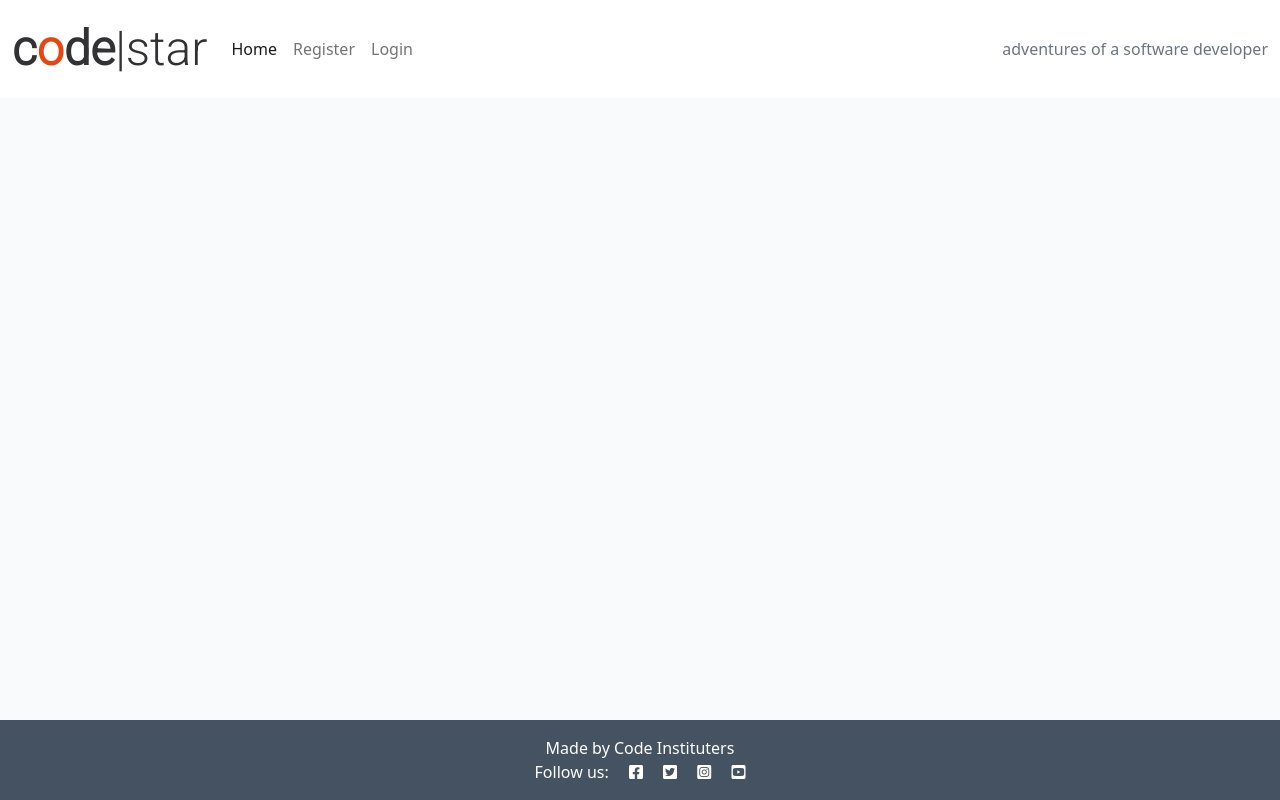
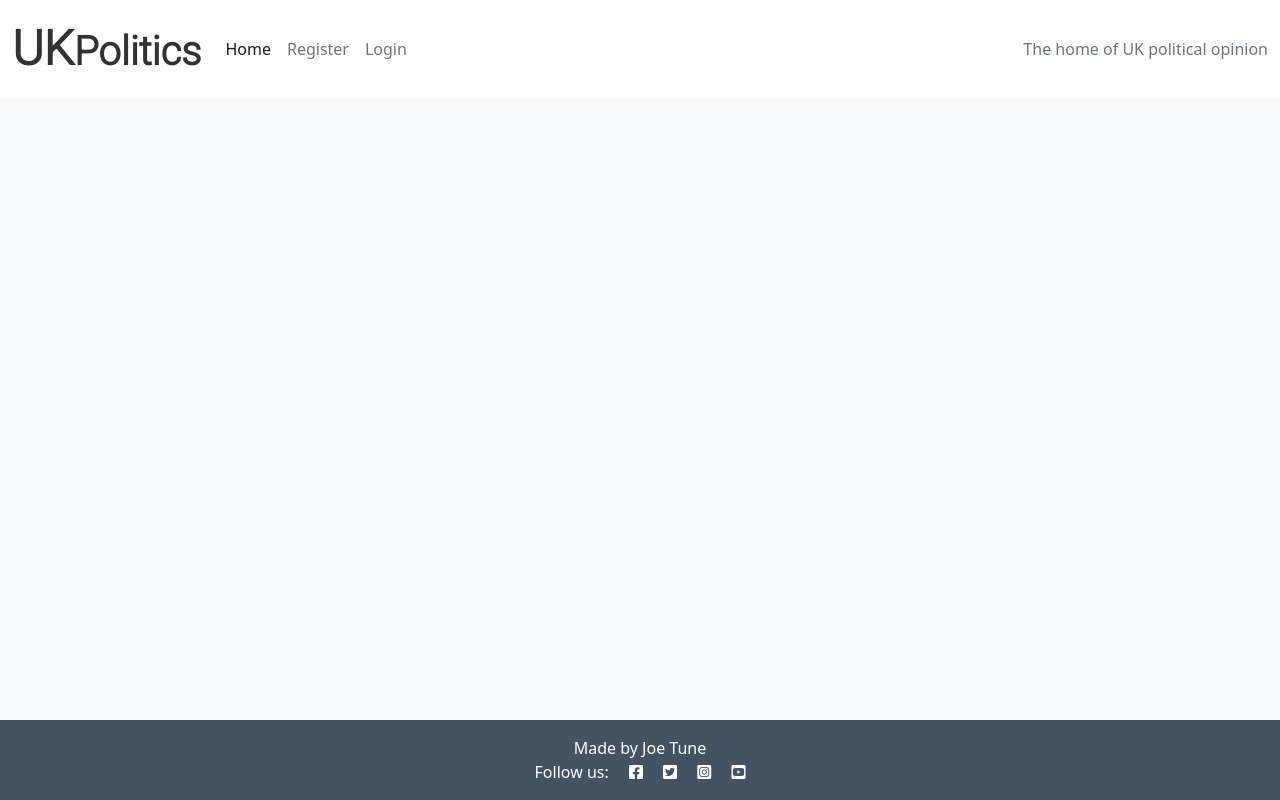
Before and after one commit to Code-Institute-Submissions/Jtune89-JT_Blog_MS4_JanResub, a Django app: page / in a window 1280 px wide. Run offline with Django 3.2, Linux system fonts and the light colour scheme; data that the repository does not hold is empty.

Commit message:
update to css

```diff
--- a/politics/settings.py
+++ b/politics/settings.py
@@ -19,6 +19,8 @@ SECRET_KEY = os.environ.get('SECRET_KEY')
 
 # SECURITY WARNING: don't run with debug turned on in production!
 DEBUG = True
+
+X_FRAME_OPTIONS = 'SAMEORIGIN'
 
 ALLOWED_HOSTS = ['jtblog.herokuapp.com', 'localhost']
 
--- a/static/css/style.css
+++ b/static/css/style.css
@@ -9,15 +9,12 @@ body {
     color: #323234;
 }
 
-.red-o {
-    color: #E84610;
-}
-
 .blue-U {
     color:blue;
 }
 .thin {
-    font-weight: 500;
+    font-weight: 700;
+    font-size:2.5rem;
 }
 
 .light-bg {
--- a/templates/base.html
+++ b/templates/base.html
@@ -4,7 +4,7 @@
 <html class="h-100">
 
 <head>
-    <title>CodeStar Blog</title>
+    <title>UK Politics Blog</title>
 
     <link rel="preconnect" href="https://fonts.gstatic.com">
     <link href="https://fonts.googleapis.com/css2?family=Roboto:wght@300&display=swap" rel="stylesheet">
@@ -26,8 +26,8 @@
 
     <nav class="navbar navbar-expand-lg navbar-light bg-white">
         <div class="container-fluid">
-            <a class="navbar-brand" href="{% url 'home' %}"><span class="brand">c<span class="red-o">o</span>de<span
-                        class="thin">|star</span></span></span></a>
+            <a class="navbar-brand" href="{% url 'home' %}"><span class="brand">UK</span><span
+                        class="thin brand">Politics</span></span></a>
             <button class="navbar-toggler" type="button" data-bs-toggle="collapse" data-bs-target="#navbarText"
                 aria-controls="navbarText" aria-expanded="false" aria-label="Toggle navigation">
                 <span class="navbar-toggler-icon"></span>
@@ -52,7 +52,7 @@
 
                 </ul>
                 <span class="navbar-text text-muted">
-                    adventures of a software developer
+                    The home of UK political opinion
                 </span>
             </div>
         </div>
@@ -79,7 +79,7 @@
 
     <!-- Footer -->
     <footer class="footer mt-auto py-3 dark-bg">
-        <p class="m-0 text-center text-white">Made by Code Instituters</p>
+        <p class="m-0 text-center text-white">Made by Joe Tune</p>
         <p class="m-0 text-center text-white">Follow us: <i class="fab fa-facebook-square ms-3"></i>
             <i class="fab fa-twitter-square ms-3"></i>
             <i class="fab fa-instagram-square ms-3"></i>
```
